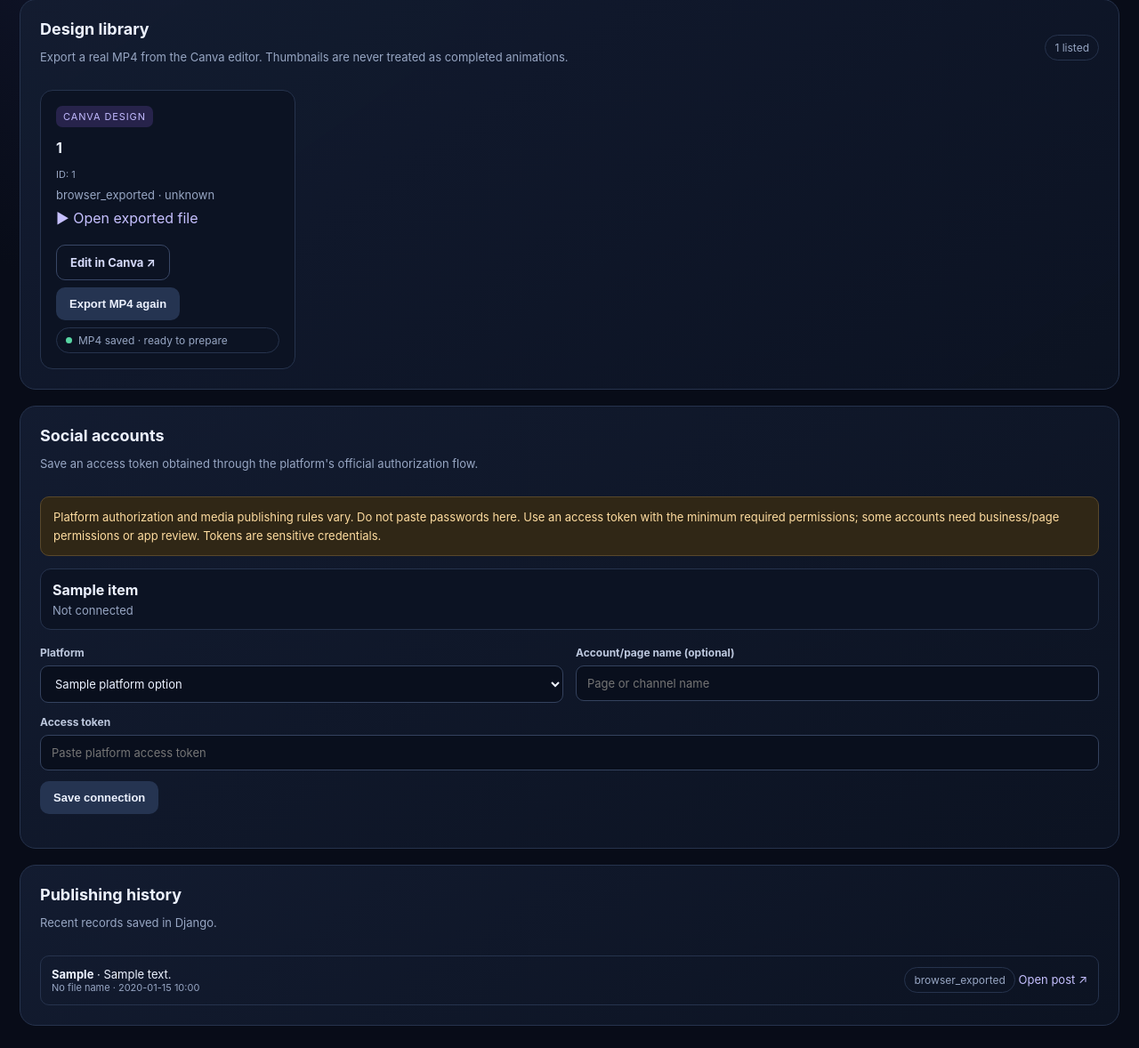
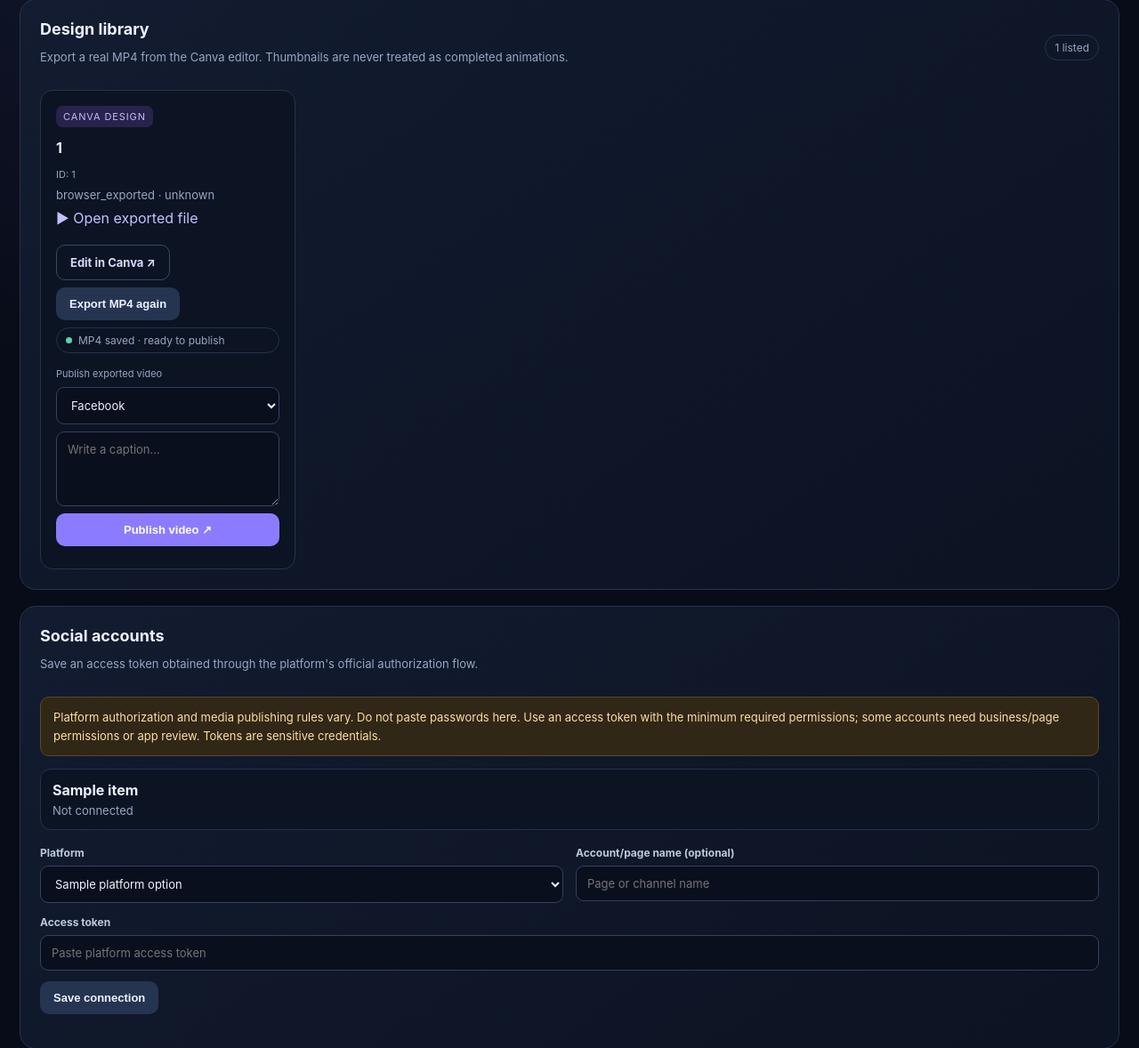
Before and after one commit to mnaeemvoice/canva, a Django app: template templates/browser_automation/dashboard.html in a window 1280 px wide. Shown: the part 706-1884 px from the top of the page at 89% size. Run offline with Django 5.2, Linux system fonts and the light colour scheme; the template is opened without the code that fills it: most values are stand-ins (such as "Sample title", 1, 10 or a date in 2020); data that the repository does not hold is empty.

Commit message:
Add publish controls for exported designs in Django dashboard

```diff
--- a/templates/browser_automation/dashboard.html
+++ b/templates/browser_automation/dashboard.html
@@ -27,7 +27,13 @@ button,.button{border:0;border-radius:10px;background:var(--accent);color:white;
 <div class="grid">{% for design in designs %}<article class="design"><span class="tag">{{ design.category|default:"Canva design" }}</span><h3>{{ design.title|default:design.design_id }}</h3><p class="tiny">ID: {{ design.design_id }}</p><p class="muted">{{ design.status|default:"saved" }} · {{ design.asset_type|default:"unknown" }}</p>
 {% if design.asset_url %}<p><a href="{{ design.asset_url }}" target="_blank" rel="noopener">▶ Open exported file</a></p>{% endif %}
 <div class="actions"><a class="button outline" href="https://www.canva.com/design/{{ design.design_id }}/edit" target="_blank" rel="noopener">Edit in Canva ↗</a><form method="post" action="/api/browser/canva/export/{{ design.design_id }}/" class="export-form">{% csrf_token %}<button class="secondary" type="submit">{% if design.status == "browser_exported" %}Export MP4 again{% else %}Export MP4{% endif %}</button></form></div>
-{% if design.status == "browser_exported" %}<span class="pill"><span class="dot ok"></span>MP4 saved · ready to prepare</span>{% endif %}
+{% if design.status == "browser_exported" %}<span class="pill"><span class="dot ok"></span>MP4 saved · ready to publish</span>
+<form class="publish-form" style="margin-top:8px;display:grid;gap:8px" data-design="{{ design.design_id }}" data-type="video">
+<label class="tiny" for="platform-{{ design.design_id }}">Publish exported video</label>
+<select id="platform-{{ design.design_id }}" name="platform" required><option value="facebook">Facebook</option><option value="youtube">YouTube</option><option value="instagram">Instagram / Reels</option><option value="linkedin">LinkedIn (not implemented)</option><option value="tiktok">TikTok (not implemented)</option></select>
+<textarea name="caption" placeholder="Write a caption…"></textarea>
+<button type="submit">Publish video ↗</button><span class="tiny result" role="status"></span></form>
+{% endif %}
 </article>{% empty %}<div class="empty" style="grid-column:1/-1">No designs yet. Save your Canva session, then click “Sync my Canva designs”.</div>{% endfor %}</div></section>
 
 <section class="panel"><div class="panelhead"><div><h2>Social accounts</h2><p class="muted">Save an access token obtained through the platform's official authorization flow.</p></div></div>
@@ -44,5 +50,6 @@ const csrf=document.querySelector('#csrf-form input[name="csrfmiddlewaretoken"]'
 const message=document.getElementById('message');
 document.getElementById('sync').addEventListener('click',async function(){const btn=this;btn.disabled=true;message.textContent='Opening Canva and scanning your designs…';try{const r=await fetch('/api/browser/canva/sync/',{method:'POST',headers:{'X-CSRFToken':csrf}});const d=await r.json();message.textContent=d.success?('Found '+d.found+' designs · '+d.created+' new · '+d.updated+' updated. Reloading…'):((d.error||'Sync failed')+'\n'+(d.next_step||d.detail||''));if(d.success)setTimeout(()=>location.reload(),900)}catch(e){message.textContent='Sync request failed: '+e}finally{btn.disabled=false}});
 document.querySelectorAll('.export-form').forEach(form=>form.addEventListener('submit',async function(e){e.preventDefault();const btn=form.querySelector('button');btn.disabled=true;message.textContent='Exporting MP4 from Canva. Animated designs can take a few minutes…';try{const r=await fetch(form.action,{method:'POST',headers:{'X-CSRFToken':csrf}});const d=await r.json();message.textContent=d.success?('MP4 exported and stored ('+Math.round(d.size_bytes/1024/1024*100)/100+' MB). Reloading…'):((d.error||'Export failed')+'\n'+(d.detail||''));if(d.success)setTimeout(()=>location.reload(),1200)}catch(e){message.textContent='Export request failed: '+e}finally{btn.disabled=false}}));
+document.querySelectorAll('.publish-form').forEach(form=>form.addEventListener('submit',async function(e){e.preventDefault();const btn=form.querySelector('button');const out=form.querySelector('.result');const platform=form.querySelector('[name="platform"]').value;btn.disabled=true;out.textContent='Sending media to '+platform+'…';try{const r=await fetch('/api/social/unified-post/',{method:'POST',headers:{'Content-Type':'application/json','X-CSRFToken':csrf},body:JSON.stringify({platform,content_type:form.dataset.type,design_id:form.dataset.design,caption:form.querySelector('[name="caption"]').value})});const d=await r.json();if(r.ok&&d.success){out.textContent='Published successfully. '+(d.post_url||'');out.style.color='var(--green)'}else{out.textContent=(d.error||d.message||'Publishing failed')+(d.message&&d.error?' — '+d.message:'');out.style.color='#ffc3d2'}}catch(e){out.textContent='Publishing request failed: '+e;out.style.color='#ffc3d2'}finally{btn.disabled=false}}));
 document.getElementById('connect-form').addEventListener('submit',async function(e){e.preventDefault();const out=document.getElementById('connect-message');out.textContent='Saving token…';try{const r=await fetch('/api/social/auth-save/',{method:'POST',headers:{'Content-Type':'application/json','X-CSRFToken':csrf},body:JSON.stringify({platform:document.getElementById('platform').value,access_token:document.getElementById('token').value,username:document.getElementById('username').value})});const d=await r.json();out.textContent=r.ok?(d.message||'Saved. Reloading…'):(d.error||d.message||'Unable to save connection');if(r.ok)setTimeout(()=>location.reload(),900)}catch(e){out.textContent='Connection save failed: '+e}});
 </script></body></html>
```
